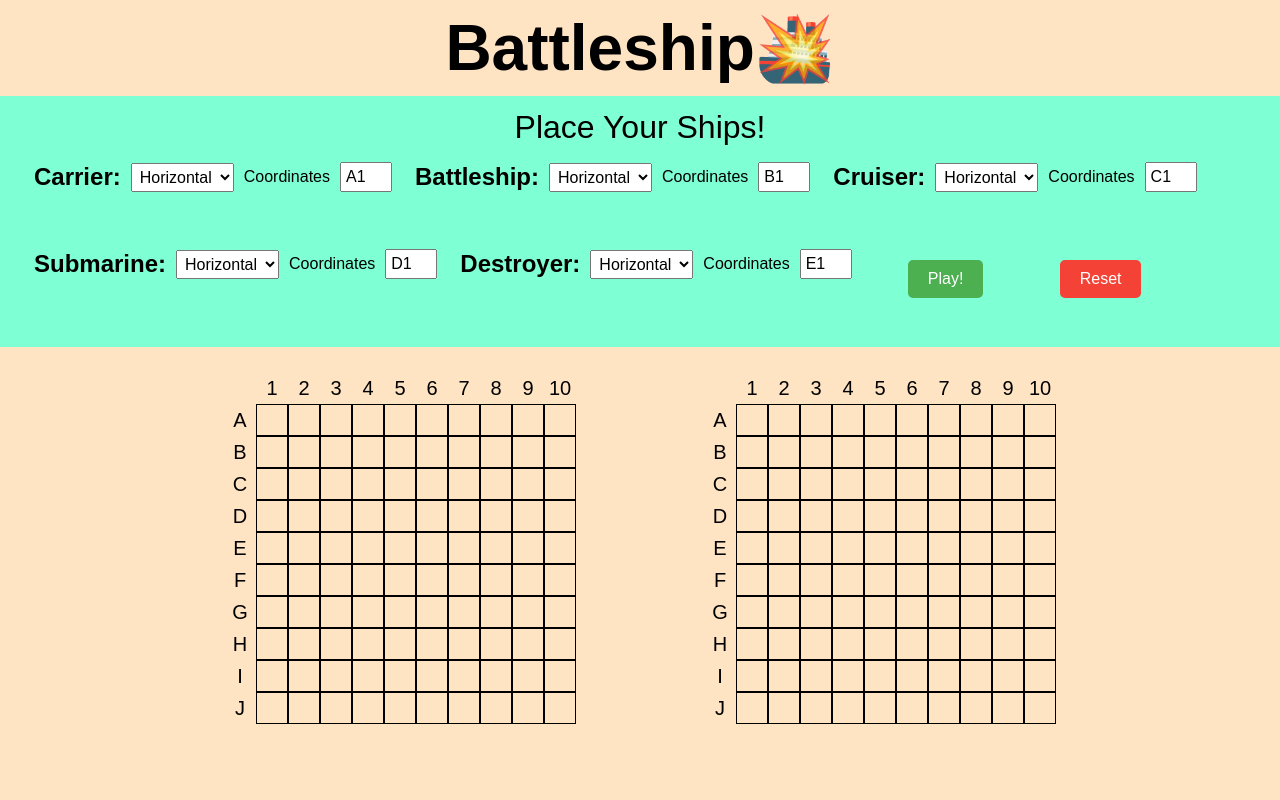
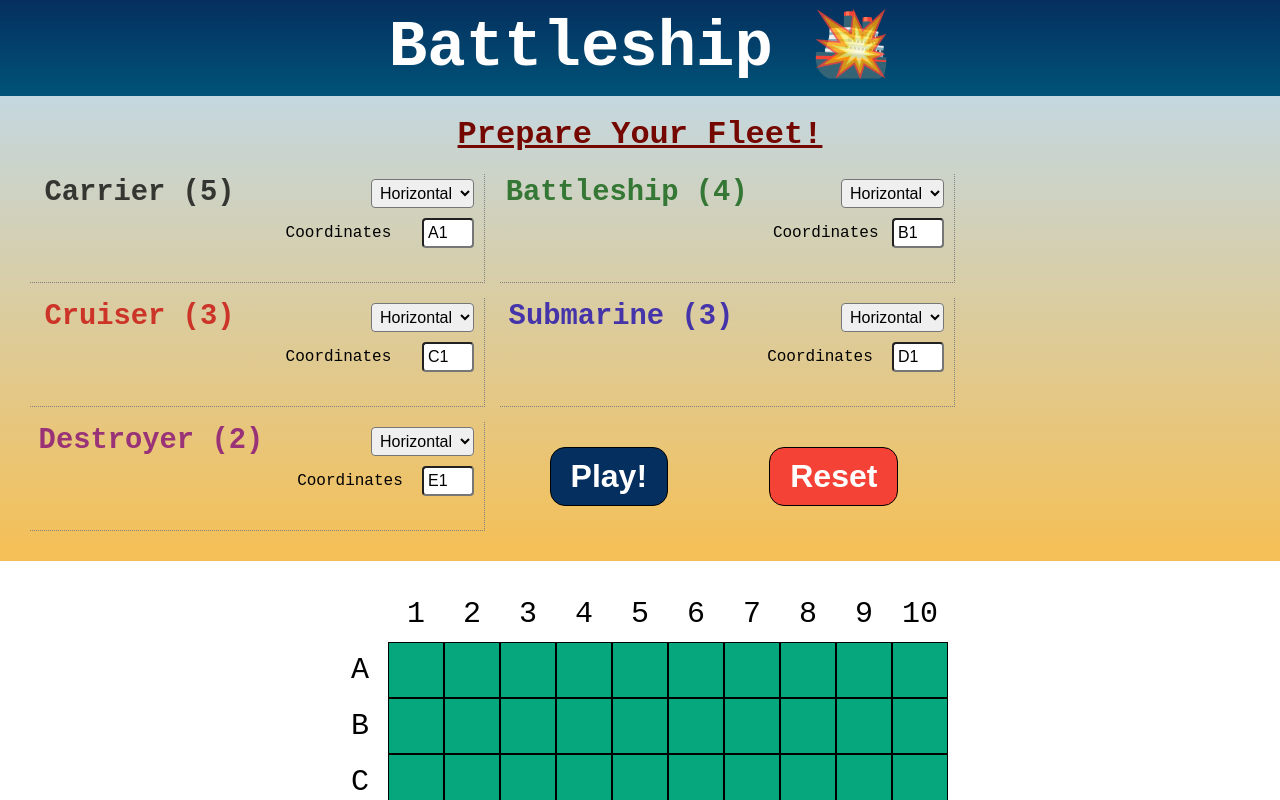
Before and after one commit to cblaylock18/battleship, a website built with webpack: page src/index.html in a window 1280 px wide. Shown: the top 800 px of the page. Built offline with nearby package versions, Linux system fonts and the light colour scheme.

Commit message:
feat: finish styling and minor changes

```diff
--- a/src/index.html
+++ b/src/index.html
@@ -7,13 +7,13 @@
   </head>
   <body>
     <header>
-      Battleship<span>🚢<span class="explosion">💥</span></span>
+      Battleship <span>🚢<span class="explosion">💥</span></span>
     </header>
     <div class="form-container">
-      <div class="form-header">Place Your Ships!</div>
+      <div class="form-header">Prepare Your Fleet!</div>
       <form id="player-one-form">
         <div>
-          <div>Carrier:</div>
+          <div class="carrier-container">Carrier (5)</div>
           <select name="carrier-orientation" id="carrier-orientation">
             <option value="horizontal">Horizontal</option>
             <option value="vertical">Vertical</option>
@@ -31,7 +31,7 @@
           <span class="carrier-error-span error"></span>
         </div>
         <div>
-          <div>Battleship:</div>
+          <div class="battleship-container">Battleship (4)</div>
           <select name="battleship-orientation" id="battleship-orientation">
             <option value="horizontal">Horizontal</option>
             <option value="vertical">Vertical</option>
@@ -49,7 +49,7 @@
           <span class="battleship-error-span error"></span>
         </div>
         <div>
-          <div>Cruiser:</div>
+          <div class="cruiser-container">Cruiser (3)</div>
           <select name="cruiser-orientation" id="cruiser-orientation">
             <option value="horizontal">Horizontal</option>
             <option value="vertical">Vertical</option>
@@ -67,7 +67,7 @@
           <span class="cruiser-error-span error"></span>
         </div>
         <div>
-          <div>Submarine:</div>
+          <div class="submarine-container">Submarine (3)</div>
           <select name="submarine-orientation" id="submarine-orientation">
             <option value="horizontal">Horizontal</option>
             <option value="vertical">Vertical</option>
@@ -85,7 +85,7 @@
           <span class="submarine-error-span error"></span>
         </div>
         <div>
-          <div>Destroyer:</div>
+          <div class="destroyer-container">Destroyer (2)</div>
           <select name="destroyer-orientation" id="destroyer-orientation">
             <option value="horizontal">Horizontal</option>
             <option value="vertical">Vertical</option>
--- a/src/style.css
+++ b/src/style.css
@@ -123,18 +123,18 @@ table {
 }
 
 body {
-  background-color: bisque;
-  font-family: Arial, Helvetica, sans-serif;
+  font-family: monospace;
   display: flex;
   flex-direction: column;
 }
 
 header {
+  background-image: linear-gradient(#052f5f, #005377);
+  color: white;
   font-size: 4rem;
   padding: 1rem;
   text-align: center;
   font-weight: bolder;
-  position: relative;
 }
 
 header > span {
@@ -164,12 +164,16 @@ header > span {
 
 .form-container {
   padding: 15px;
-  background-color: aquamarine;
+  background-image: linear-gradient(#0053773b, #f1a308b0);
 }
 
 .form-header {
   font-size: 2rem;
+  padding: 8px;
+  font-weight: bolder;
   text-align: center;
+  color: #740800;
+  text-decoration: underline;
 }
 
 form {
@@ -182,18 +186,43 @@ form {
 }
 
 form > div {
-  width: min-content;
+  flex: 0 1 440px;
   display: grid;
   padding: 4px;
   gap: 10px;
-  grid-template-columns: repeat(4, min-content);
-  grid-template-rows: 1fr 20px;
+  grid-template-rows: 1fr 1fr 20px;
   place-items: center;
+  padding-right: 10px;
+  border-right: 1px grey dotted;
+  border-bottom: 1px grey dotted;
+}
+
+.carrier-container {
+  color: rgba(0, 0, 0, 0.747);
+}
+
+.battleship-container {
+  color: rgba(0, 87, 4, 0.747);
+}
+
+.cruiser-container {
+  color: rgba(199, 0, 0, 0.747);
+}
+
+.submarine-container {
+  color: rgba(17, 0, 173, 0.747);
+}
+
+.destroyer-container {
+  color: rgba(126, 0, 119, 0.747);
 }
 
 form > div > div {
+  font-size: 1.8rem;
   font-weight: bold;
-  text-align: right;
+  text-align: left;
+  padding-right: 10px;
+  grid-area: 1 / 1 / 2 / 2;
 }
 
 select {
@@ -201,11 +230,14 @@ select {
   justify-self: end;
   font-size: 1rem;
   padding: 4px;
+  border-radius: 4px;
+  grid-area: 1 / 2 / 2 / 4;
 }
 
 label {
   font-size: 1rem;
   justify-self: end;
+  grid-area: 2 / 2 / 3 / 3;
 }
 
 input[type="text"] {
@@ -213,40 +245,44 @@ input[type="text"] {
   width: 40px;
   font-size: 1rem;
   justify-self: end;
+  border-radius: 4px;
+  grid-area: 2 / 3 / 3 / 4;
 }
 
 .error {
   font-size: 16px;
   color: red;
-  grid-area: 2 / 1 / 3 / 5;
+  grid-area: 3 / 1 / 4 / 4;
 }
 
 .buttons {
-  width: 300px;
-  height: 68px;
+  width: 400px;
+  height: min-content;
   display: flex;
   flex-wrap: wrap;
   justify-content: space-around;
+  border: none;
 }
 
 #play-game-btn,
 #reset-game-btn {
   padding: 10px 20px;
-  font-size: 1rem;
-  border: none;
-  border-radius: 5px;
+  font-weight: bolder;
+  font-size: 2rem;
+  border: 1px black solid;
+  border-radius: 15px;
   cursor: pointer;
   margin: 5px;
   transition: background-color 0.3s ease;
 }
 
 #play-game-btn {
-  background-color: #4caf50;
+  background-color: #052f5f;
   color: white;
 }
 
 #play-game-btn:hover {
-  background-color: #45a049;
+  background-color: #005377;
 }
 
 #reset-game-btn {
@@ -256,6 +292,11 @@ input[type="text"] {
 
 #reset-game-btn:hover {
   background-color: #da190b;
+}
+
+#play-game-btn:active,
+#reset-game-btn:active {
+  transform: scale(0.95);
 }
 
 .gameboards {
@@ -275,6 +316,7 @@ input[type="text"] {
   grid-template-columns: repeat(11, 32px);
   grid-template-rows: repeat(11, 32px);
   justify-content: center;
+  margin-bottom: 24px;
 }
 
 .column-number,
@@ -290,7 +332,26 @@ input[type="text"] {
   border: 1px solid black;
   position: relative;
   box-sizing: border-box;
+  background-color: #06a77d;
 }
+
+@media only screen and (min-width: 768px) {
+  .gameboard {
+    grid-template-columns: repeat(11, 56px);
+    grid-template-rows: repeat(11, 56px);
+  }
+
+  .column-number,
+  .row-letter {
+    font-size: 30px;
+  }
+
+  .gametile {
+    width: 56px;
+    height: 56px;
+  }
+}
+
 .carrier,
 .battleship,
 .cruiser,
@@ -304,7 +365,7 @@ input[type="text"] {
 }
 
 .battleship {
-  background-color: rgba(0, 235, 12, 0.747);
+  background-color: rgba(0, 87, 4, 0.747);
 }
 
 .cruiser {
@@ -316,7 +377,7 @@ input[type="text"] {
 }
 
 .destroyer {
-  background-color: rgba(206, 168, 0, 0.747);
+  background-color: rgba(126, 0, 119, 0.747);
 }
 
 .hit::after {
```
